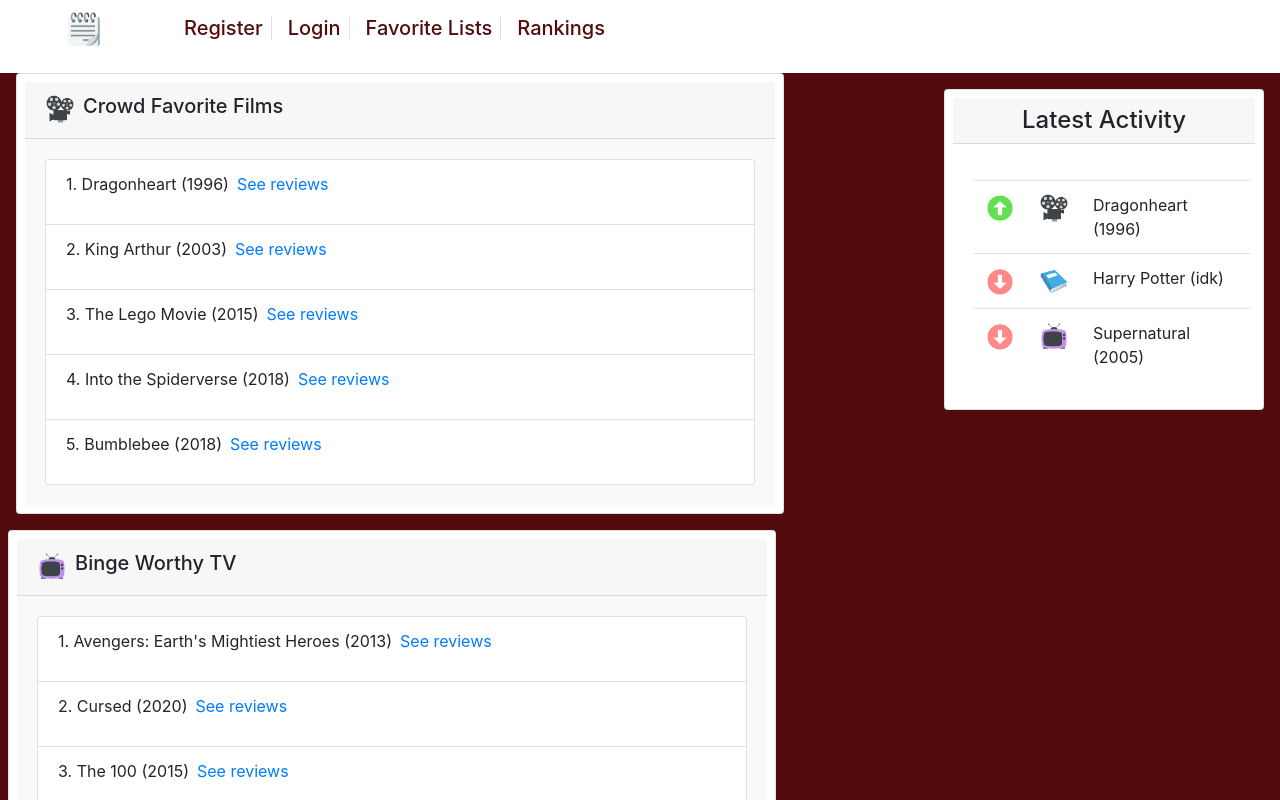
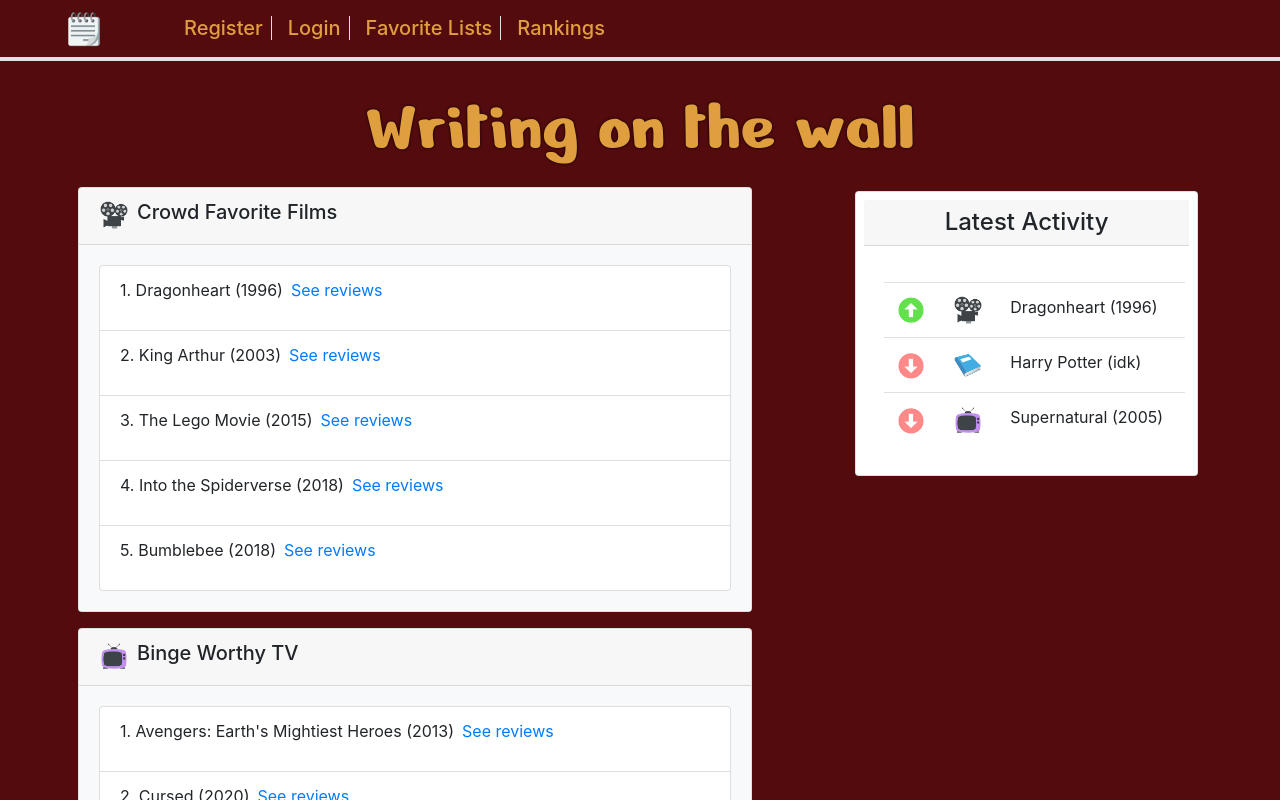
Before and after one commit to bescoto98/ranking, an Angular app in the folder WritingOnTheWall/: page /home in a window 1280 px wide. Shown: the top 800 px of the page. Built offline with nearby package versions, Linux system fonts and the light colour scheme.

Commit message:
more visual changes

```diff
--- a/WritingOnTheWall/src/app/app.component.html
+++ b/WritingOnTheWall/src/app/app.component.html
@@ -1 +1,3 @@
+<div style="background-color: #540B0E">
 <router-outlet></router-outlet>
+</div>
--- a/WritingOnTheWall/src/app/home/home-page/home-page.component.css
+++ b/WritingOnTheWall/src/app/home/home-page/home-page.component.css
@@ -14,3 +14,10 @@ right: 0;
 .bg-color {
   background-color: #540B0E;
 }
+
+.logo-title{
+  color: #E09F3E;
+  font-family: "Nerko One", serif;
+  text-shadow: 0 0 3px #000000;
+  font-size: 72px;
+}
--- a/WritingOnTheWall/src/app/home/home-page/home-page.component.html
+++ b/WritingOnTheWall/src/app/home/home-page/home-page.component.html
@@ -1,7 +1,14 @@
+<link href="https://fonts.googleapis.com/css2?family=Nerko+One&display=swap&effect=neon" rel="stylesheet">
 <app-navbar></app-navbar>
-<div class="bg-color">
+
+<div class="container p-2 bg-color">
+
+  <!-- page card -->
+  <div class="m-3 w-50 text-center mx-auto">
+    <h1 class="font-effect-neon logo-title">Writing on the wall</h1>
+  </div>
   <!-- latest activity -->
-  <div class="card position-fixed fixed-right w-25 m-3">
+  <div class="card float-right m-1">
     <h4 class="card-header m-2 p-2 text-center">Latest Activity</h4>
 
     <div class="card-body">
@@ -33,7 +40,7 @@
   <!-- end latest activity -->
 
   <!-- top movies -->
-  <div class="card w-60 m-3 p-2">
+  <div class="card w-60 mb-3">
     <div class="card-header">
       <img src="assets/movie.png" class="d-inline-block align-top mr-2 small-icon">
       <h5 class="d-inline-block">Crowd Favorite Films</h5>
@@ -82,7 +89,7 @@
   </div>
 
   <!-- top tv shows -->
-  <div class="card w-60 m-2 p-2">
+  <div class="card w-60 mb-3">
     <div class="card-header">
       <img src="assets/tv.png" class="d-inline-block align-top mr-2 small-icon">
       <h5 class="d-inline-block">Binge Worthy TV</h5>
@@ -131,7 +138,7 @@
   </div>
 
   <!-- top books -->
-  <div class="card w-60 m-2 p-2">
+  <div class="card w-60">
     <div class="card-header">
       <img src="assets/book.png" class="d-inline-block align-top mr-2 small-icon">
       <h5 class="d-inline-block">For Those Who Are Literate</h5>
--- a/WritingOnTheWall/src/app/navbar/navbar/navbar.component.css
+++ b/WritingOnTheWall/src/app/navbar/navbar/navbar.component.css
@@ -1,5 +1,5 @@
 .border-weight{
-  border-width:2px !important;
+  border-width:4px !important;
   border-color: #540B0E;
 }
 
@@ -8,5 +8,5 @@
 }
 
 a {
-  color: #540B0E;
+  color: #E09F3E;
 }
--- a/WritingOnTheWall/src/app/navbar/navbar/navbar.component.html
+++ b/WritingOnTheWall/src/app/navbar/navbar/navbar.component.html
@@ -1,4 +1,4 @@
-<nav class="navbar navbar-expand-lg">
+<nav class="navbar navbar-expand-lg border-bottom border-weight">
   <img src="assets/chart.png" width="40" height="40" class="d-inline-block align-top mr-3 ml-5" alt="">
   <div class="p-2 ml-5">
     <span class="h5 m-2 border-right pr-2">
```
